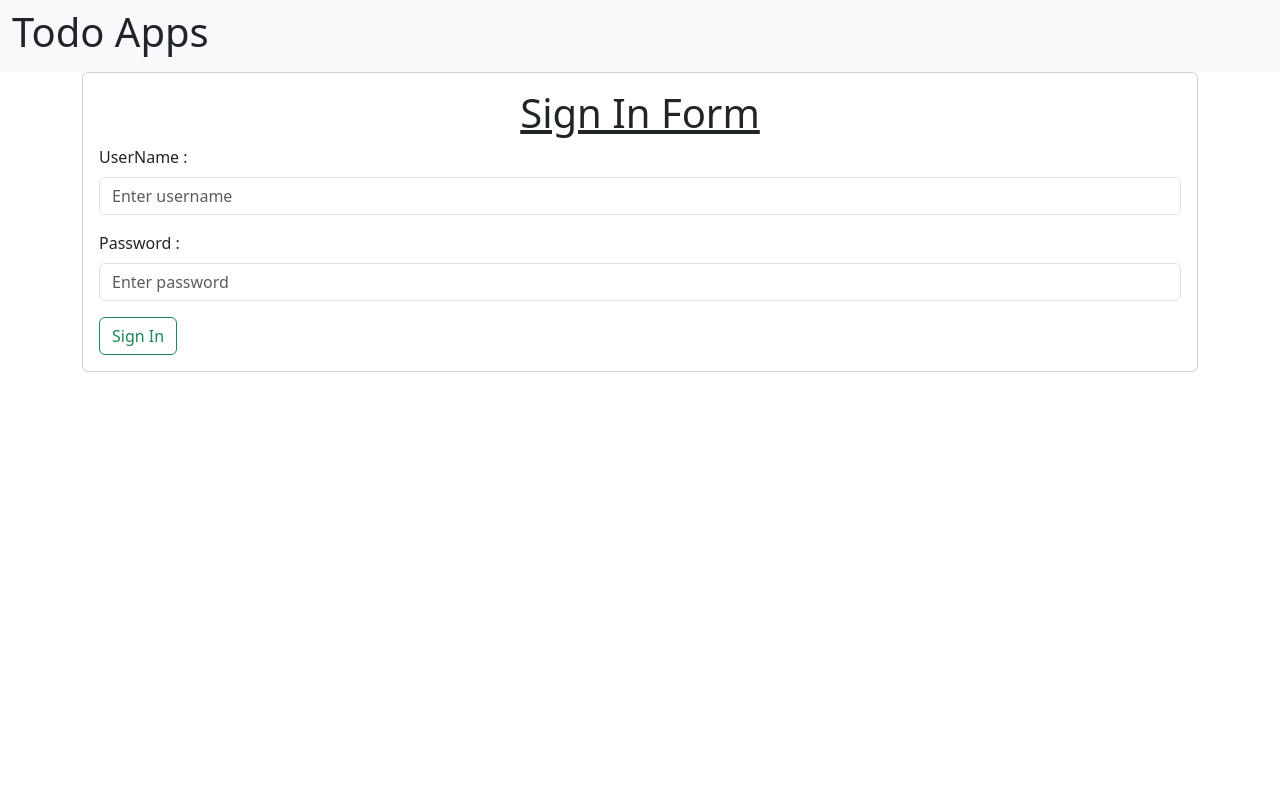
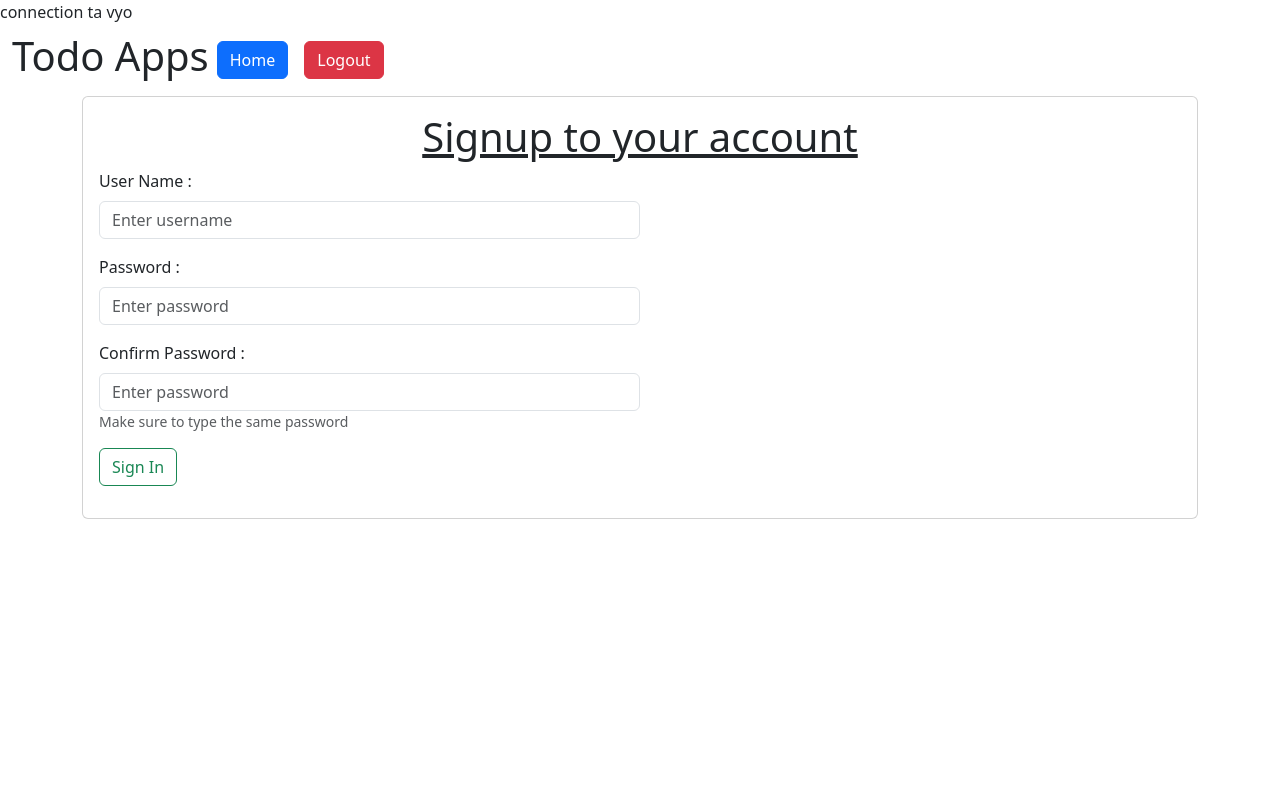
Before and after one commit to anjanshrestha8/Log-In-System, a PHP site: page /sign-in.php in a window 1280 px wide. Run offline with PHP 8.4, Linux system fonts and the light colour scheme.

Commit message:
data base connnection

```diff
--- a/components/_nav.php
+++ b/components/_nav.php
@@ -8,27 +8,25 @@
 </head>
 
 <body>
-    <nav class="navbar navbar-expand-lg bg-body-tertiary">
+    <nav class="navbar navbar-expand-lg navbar-dark">
         <div class="container-fluid">
             <h1>Todo Apps</h1>
             <button class="navbar-toggler" type="button" data-bs-toggle="collapse" data-bs-target="#navbarNav" aria-controls="navbarNav" aria-expanded="false" aria-label="Toggle navigation">
                 <span class="navbar-toggler-icon"></span>
             </button>
             <div class="collapse navbar-collapse" id="navbarNav">
-                <!-- <ul class="navbar-nav">
+                <ul class="navbar-nav">
+
                     <li class="nav-item">
-                        <a class="nav-link active" aria-current="page" href="/index.php"><button class="btn btn-primary"></button></a>
+                        <a class="nav-link active" aria-current="page" href="/index.php"><button class="btn btn-primary">Home</button></a>
                     </li>
 
                     <li class="nav-item">
-                        <a class="nav-link active" aria-current="page" href="/login.php"><button class="btn btn-success">Log In</button></a>
+                        <a class="nav-link active" aria-current="page" href="/index.php"><button class="btn btn-danger">Logout</button></a>
                     </li>
 
-                    <li class="nav-item">
-                        <a class="nav-link active" aria-current="page" href="/logout.php"><button class="btn btn-danger">Log Out</button></a>
-                    </li>
 
-                </ul> -->
+                </ul>
             </div>
         </div>
     </nav>
--- /dev/null
+++ b/config.php
@@ -0,0 +1,14 @@
+<?php
+
+$hostname = "localhost";
+$username = "root";
+$password = "anjanshrestha8";
+$dbname = "Login";
+
+$conn = mysqli_connect("$hostname", $username, $password, $dbname);
+
+if (!$conn) {
+    echo "connection vayena";
+} else {
+    echo "connection ta vyo ";
+}
--- a/log-in.php
+++ b/log-in.php
@@ -22,7 +22,7 @@
                 <!-- login form start -->
                 <form method="post" action="">
                     <div class="mb-3">
-                        <label class="form-label">UserName :</label>
+                        <label class="form-label">User Name :</label>
                         <input type="text" class="form-control" placeholder="Enter username">
                     </div>
 
--- a/sign-in.php
+++ b/sign-in.php
@@ -1,3 +1,13 @@
+<?php
+    require_once'./config.php';
+
+
+?>
+
+
+
+
+
 <!DOCTYPE html>
 <html lang="en">
 
@@ -11,24 +21,30 @@
 <body>
 
     <?php require_once 'components/_nav.php' ?>
-    <div class="container md">
+    <div class="container">
         <div class="card">
             <div class="card-body">
 
                 <u>
-                    <h1 style="text-align:center">Sign In Form</h1>
+                    <h1 style="text-align:center">Signup to your account</h1>
                 </u>
 
                 <!-- login form start -->
                 <form method="post" action="">
-                    <div class="mb-3">
-                        <label class="form-label">UserName :</label>
-                        <input type="text" class="form-control" placeholder="Enter username">
+                    <div class="mb-3 col-md-6">
+                        <label class="form-label">User Name :</label>
+                        <input type="text" class="form-control" name="username" placeholder="Enter username">
                     </div>
 
-                    <div class="mb-3">
+                    <div class="mb-3 col-md-6">
                         <label class="form-label">Password :</label>
-                        <input type="text" class="form-control" placeholder="Enter password">
+                        <input type="text" class="form-control" name="password" placeholder="Enter password">
+                    </div>
+
+                    <div class="mb-3 col-md-6">
+                        <label class="form-label">Confirm Password :</label>
+                        <input type="text" class="form-control" name="confirm-password" placeholder="Enter password">
+                        <small class="form-text text-muted">Make sure to type the same password</small>
                     </div>
 
                     <button type="submit" class="btn btn-outline-success">Sign In</button>
```
Also changed, not shown: index.php (+5 -2 lines).
